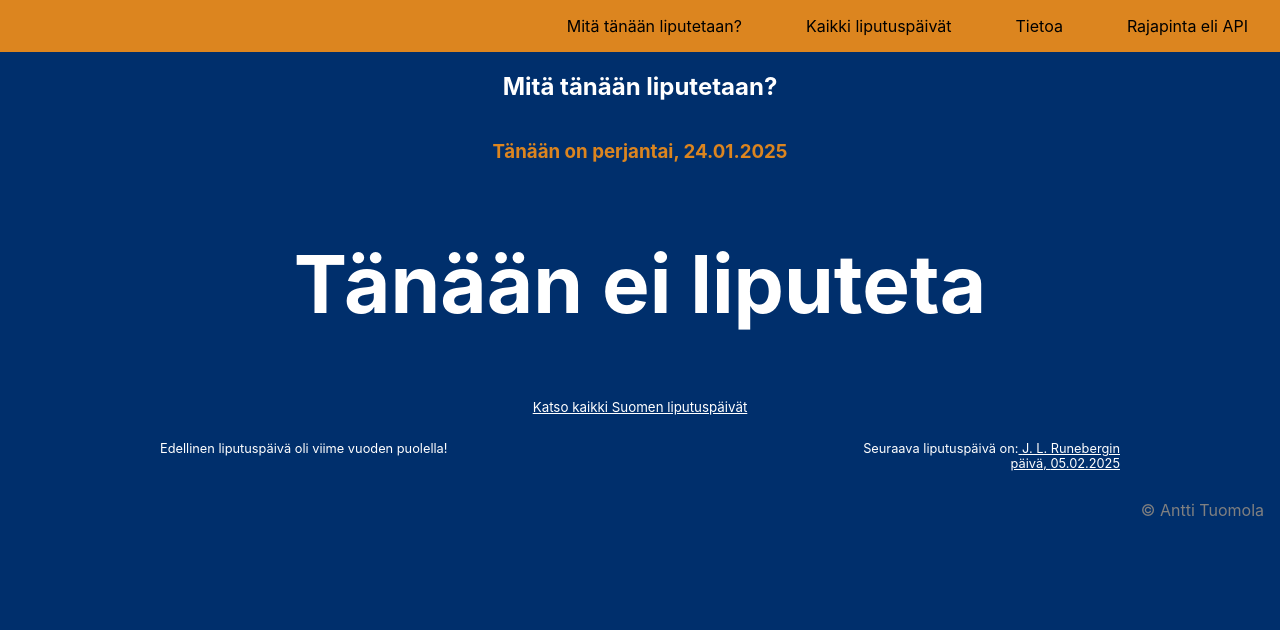
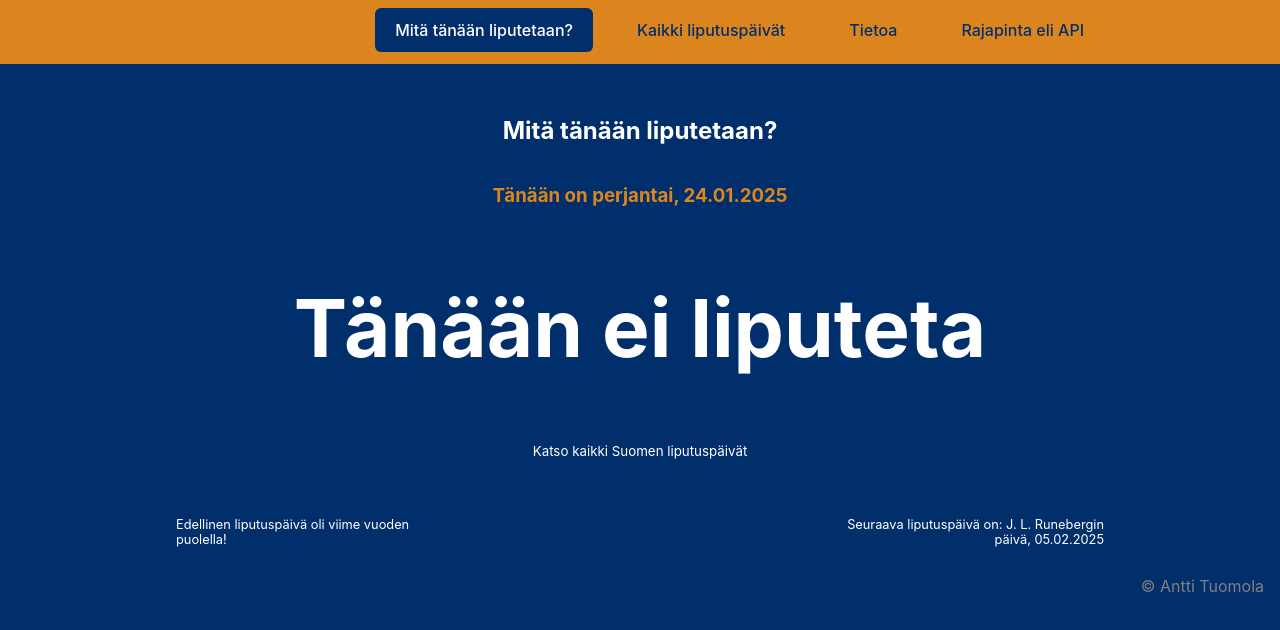
Before and after one commit to anttituomola/mita-tanaan-liputetaan, a Next.js app: page / in a window 1280 px wide. Shown: the top 630 px of the page. Built offline with nearby package versions, Linux system fonts and the light colour scheme.

Commit message:
Update dependencies, CSS updates, better mobile nav

```diff
--- a/components/Footer.js
+++ b/components/Footer.js
@@ -1,7 +1,22 @@
+import { useState, useEffect } from 'react'
+
 const Footer = () => {
-    return (
-      <div className="footer"><a href="https://anttituomola.fi" target="_blank" rel="noreferrer">© Antti Tuomola</a></div>
-    )
+  const [mounted, setMounted] = useState(false)
+
+  useEffect(() => {
+    setMounted(true)
+  }, [])
+
+  // Return a simple placeholder during server-side rendering
+  if (!mounted) {
+    return <div className="footer"></div>
   }
 
-  export default Footer
+  return (
+    <div className="footer">
+      <a href="https://anttituomola.fi" target="_blank" rel="noreferrer">© Antti Tuomola</a>
+    </div>
+  )
+}
+
+export default Footer
--- a/components/Navbar.js
+++ b/components/Navbar.js
@@ -1,17 +1,101 @@
 import Link from "next/link"
+import { useState, useEffect } from "react"
+import { useRouter } from "next/router"
 
 const Navbar = () => {
+    const [isOpen, setIsOpen] = useState(false)
+    const [mounted, setMounted] = useState(false)
+    const router = useRouter()
+
+    useEffect(() => {
+        setMounted(true)
+    }, [])
+
+    useEffect(() => {
+        // Close menu when route changes
+        setIsOpen(false)
+    }, [router.pathname])
+
+    const toggleMenu = () => {
+        setIsOpen(!isOpen)
+    }
+
+    const handleLinkClick = () => {
+        setIsOpen(false)
+    }
+
+    const isActive = (path) => {
+        if (path === '/' && router.pathname !== '/') {
+            return false
+        }
+        return router.pathname.startsWith(path)
+    }
+
+    // Only render the menu after client-side hydration
+    if (!mounted) {
+        return (
+            <div className="navArea">
+                <nav>
+                    <ul className="navbar">
+                        <li><Link href="/" className="link">Mitä tänään liputetaan?</Link></li>
+                        <li><Link href="/kaikkiSuomenLiputuspaivat" className="link">Kaikki liputuspäivät</Link></li>
+                        <li><Link href="/about" className="link">Tietoa</Link></li>
+                        <li><Link href="/rajapinta-api" className="link">Rajapinta eli API</Link></li>
+                    </ul>
+                </nav>
+            </div>
+        )
+    }
+
     return (
         <div className="navArea">
             <nav>
-                <ul className="navbar">
-                    <li><Link href="/">Mitä tänään liputetaan?</Link></li>
-                    <li><Link href="/kaikkiSuomenLiputuspaivat">Kaikki liputuspäivät</Link></li>
-                    <li><Link href="/about">Tietoa</Link></li>
-                    <li><Link href="/rajapinta-api">Rajapinta eli API</Link></li>
+                <button className="hamburger" onClick={toggleMenu} aria-label="Toggle menu">
+                    <span className={`hamburger-line ${isOpen ? 'open' : ''}`}></span>
+                    <span className={`hamburger-line ${isOpen ? 'open' : ''}`}></span>
+                    <span className={`hamburger-line ${isOpen ? 'open' : ''}`}></span>
+                </button>
+                <ul className={`navbar ${isOpen ? 'open' : ''}`}>
+                    <li>
+                        <Link
+                            href="/"
+                            className={isActive('/') ? 'active' : ''}
+                            onClick={handleLinkClick}
+                        >
+                            Mitä tänään liputetaan?
+                        </Link>
+                    </li>
+                    <li>
+                        <Link
+                            href="/kaikkiSuomenLiputuspaivat"
+                            className={isActive('/kaikkiSuomenLiputuspaivat') ? 'active' : ''}
+                            onClick={handleLinkClick}
+                        >
+                            Kaikki liputuspäivät
+                        </Link>
+                    </li>
+                    <li>
+                        <Link
+                            href="/about"
+                            className={isActive('/about') ? 'active' : ''}
+                            onClick={handleLinkClick}
+                        >
+                            Tietoa
+                        </Link>
+                    </li>
+                    <li>
+                        <Link
+                            href="/rajapinta-api"
+                            className={isActive('/rajapinta-api') ? 'active' : ''}
+                            onClick={handleLinkClick}
+                        >
+                            Rajapinta eli API
+                        </Link>
+                    </li>
                 </ul>
             </nav>
-        </div>)
+        </div>
+    )
 }
 
 export default Navbar
--- a/next.config.js
+++ b/next.config.js
@@ -1,6 +1,10 @@
 /** @type {import('next').NextConfig} */
 const nextConfig = {
   reactStrictMode: true,
+  swcMinify: false,
+  experimental: {
+    forceSwcTransforms: false
+  }
 }
 
 module.exports = nextConfig
--- a/pages/index.js
+++ b/pages/index.js
@@ -2,9 +2,12 @@ import dayjs from 'dayjs'
 import Link from 'next/link'
 import Head from 'next/head'
 import "dayjs/locale/fi"
-dayjs.locale("fi")
+import { useState, useEffect } from 'react'
 import { liputuspaivat } from '../liputuspaivat'
 
+dayjs.locale("fi")
+
+const getFlagDates = () => {
   const flagdates = []
   Object.values(liputuspaivat).forEach(day => {
     const today = dayjs().format("DD.MM.YYYY")
@@ -13,37 +16,38 @@ Object.values(liputuspaivat).forEach(day => {
       flagdates.push(day)
     }
   })
+  return flagdates
+}
 
-const allFlaggDates = () => {
+const getAllFlagDates = () => {
   const dates = Object.values(liputuspaivat).map(day => day)
   const sortedDates = dates.sort((a, b) => (a.date > b.date) ? 1 : -1)
   const today = dayjs()
-  // Find the next date from today
   const nextDate = sortedDates.find(date => dayjs(date.date).isAfter(today))
-  // Find all events before today
   const yesterday = today.subtract(1, 'day')
   const pastDates = sortedDates.filter(date => dayjs(date.date).isBefore(yesterday))
   const previousDate = pastDates[pastDates.length - 1]
   return { nextDate, previousDate }
 }
 
-allFlaggDates()
+export default function Home() {
+  const [mounted, setMounted] = useState(false)
+  const { nextDate, previousDate } = getAllFlagDates()
+  const flagdates = getFlagDates()
 
-let flagdate = ""
-if (flagdates.length > 0) {
-  flagdate = <>
-    <h3 className='white'>Tänään liputetaan, koska on</h3><h1 className='theDay'>{flagdates[0].name}</h1>
-    <p>{flagdates[0].description}</p>
-    <p><small>Lisätietoa ja lähde: <a href={flagdates[0].links[0]}>Wikipedia</a></small></p>
-  </>
-} else {
-  flagdate = <>
-    <h1>Tänään ei liputeta</h1>
-  </>
+  useEffect(() => {
+    setMounted(true)
+  }, [])
+
+  // Prevent hydration mismatch by rendering a simple loading state on server
+  if (!mounted) {
+    return (
+      <div className='container'>
+        <h2>Mitä tänään liputetaan?</h2>
+      </div>
+    )
   }
 
-export default function Home() {
-  const { nextDate, previousDate } = allFlaggDates()
   return (
     <>
       <Head>
@@ -51,13 +55,11 @@ export default function Home() {
         <link rel="shortcut icon" href="/favicon.ico" />
         <meta name="title" content="Mitä tänään liputetaan?" />
         <meta name="description" content="Katso, mikä liputuspäivä tänään on! Lista kaikista Suomen liputuspäivistä, lisätiedot ja Wikipedia-linkit!" />
-
         <meta property="og:type" content="website" />
         <meta property="og:url" content="https://mitatanaanliputetaan.vercel.app/" />
         <meta property="og:title" content="Mitä tänään liputetaan?" />
         <meta property="og:description" content="Katso, mikä liputuspäivä tänään on! Lista kaikista Suomen liputuspäivistä, lisätiedot ja Wikipedia-linkit!" />
         <meta property="og:image" content="mita_tanaan_liputetaan.png" />
-
         <meta property="twitter:card" content="summary_large_image" />
         <meta property="twitter:url" content="https://mitatanaanliputetaan.vercel.app/" />
         <meta property="twitter:title" content="Mitä tänään liputetaan?" />
@@ -70,18 +72,39 @@ export default function Home() {
       <div className='container'>
         <h2>Mitä tänään liputetaan?</h2>
         <h3>Tänään on {dayjs().format("dddd, DD.MM.YYYY")}</h3>
-        {flagdate}
+        {flagdates.length > 0 ? (
+          <>
+            <h3 className='white'>Tänään liputetaan, koska on</h3>
+            <h1 className='theDay'>{flagdates[0].name}</h1>
+            <p>{flagdates[0].description}</p>
+            <p><small>Lisätietoa ja lähde: <a href={flagdates[0].links[0]}>Wikipedia</a></small></p>
+          </>
+        ) : (
+          <h1>Tänään ei liputeta</h1>
+        )}
         <small><p><Link href="/kaikkiSuomenLiputuspaivat">Katso kaikki Suomen liputuspäivät</Link></p></small>
       </div>
       <div className='nearestDates'>
-        {previousDate ?
-        <p className='left'>Edellinen liputuspäivä oli:
-          <Link href={`/liputuspaivat/${previousDate.name}`}><a> {previousDate.name}, {dayjs(previousDate.date).format("DD.MM.YYYY")}</a></Link></p>
-        : <p className='left'>Edellinen liputuspäivä oli viime vuoden puolella!</p>
-        }
-        {nextDate ? <p className='right'>Seuraava liputuspäivä on:
-          <Link href={`/liputuspaivat/${nextDate.name}`}><a> {nextDate.name}, {dayjs(nextDate.date).format("DD.MM.YYYY")}</a></Link></p>
-          : <p className='right'>Seuraava liputuspäivä on ensi vuonna!</p>}
+        {previousDate ? (
+          <p className='left'>
+            Edellinen liputuspäivä oli:{' '}
+            <Link href={`/liputuspaivat/${previousDate.name}`}>
+              {previousDate.name}, {dayjs(previousDate.date).format("DD.MM.YYYY")}
+            </Link>
+          </p>
+        ) : (
+          <p className='left'>Edellinen liputuspäivä oli viime vuoden puolella!</p>
+        )}
+        {nextDate ? (
+          <p className='right'>
+            Seuraava liputuspäivä on:{' '}
+            <Link href={`/liputuspaivat/${nextDate.name}`}>
+              {nextDate.name}, {dayjs(nextDate.date).format("DD.MM.YYYY")}
+            </Link>
+          </p>
+        ) : (
+          <p className='right'>Seuraava liputuspäivä on ensi vuonna!</p>
+        )}
       </div>
     </>
   )
--- a/styles/globals.css
+++ b/styles/globals.css
@@ -18,17 +18,20 @@ body {
 
 a {
   color: inherit;
+  text-decoration: none;
 }
 
 * {
   box-sizing: border-box;
 }
+
 .container {
   display: flex;
   flex-direction: column;
   align-items: center;
   max-width: 960px;
   margin: 0 auto;
+  padding: 2rem 1rem;
 }
 
 .container2 {
@@ -63,6 +66,7 @@ h3 {
   font-size: 0.8em;
   justify-content: space-between;
   margin: auto auto 0 auto;
+  padding: 0 1rem;
 }
 
 .nearestDates > p {
@@ -77,6 +81,7 @@ h3 {
 .theDay {
   margin: 0;
 }
+
 .white {
   color: white;
 }
@@ -85,31 +90,87 @@ h3 {
   background-color: #dc851fff;
   margin-top: 0;
   width: 100%;
+  position: relative;
+  min-height: 64px;
+}
+
+.navArea nav {
+  max-width: 960px;
+  margin: 0 auto;
+  padding: 0 1rem;
+  position: relative;
 }
 
 ul {
   margin: 0;
 }
 
-.navArea a {
-  text-decoration: none;
-  display: block;
-  padding: 1em;
-  border-radius: 5px;
-}
-
-.navArea a:hover {
-  color: white;
-}
-
 .navbar {
   display: flex;
   list-style: none;
   justify-content: flex-end;
-  gap: 2em;
-  margin-right: 1em;
-  color: black;
-  text-decoration: none;
+  gap: 1.5rem;
+  margin: 0;
+  padding: 0.5rem 0;
+}
+
+.navbar li a {
+  display: block;
+  padding: 0.75rem 1.25rem;
+  border-radius: 6px;
+  color: #002f6cff;
+  font-weight: 500;
+  transition: all 0.2s ease-in-out;
+  background-color: transparent;
+}
+
+.navbar li a:hover {
+  background-color: rgba(0, 47, 108, 0.1);
+  color: #002f6cff;
+}
+
+.navbar li a.active {
+  background-color: #002f6cff;
+  color: #ffffff;
+}
+
+.navbar li a.active:hover {
+  background-color: #002f6cff;
+  color: #ffffff;
+  opacity: 0.9;
+}
+
+.hamburger {
+  display: none;
+  flex-direction: column;
+  justify-content: space-around;
+  width: 2.5rem;
+  height: 2.5rem;
+  background-color: rgba(0, 47, 108, 0.1);
+  border: none;
+  cursor: pointer;
+  padding: 0.5rem;
+  position: absolute;
+  right: 1rem;
+  top: 0.75rem;
+  z-index: 10;
+  border-radius: 6px;
+  transition: background-color 0.2s ease-in-out;
+}
+
+.hamburger:hover {
+  background-color: rgba(0, 47, 108, 0.2);
+}
+
+.hamburger-line {
+  width: 1.5rem;
+  height: 0.175rem;
+  background-color: #002f6cff;
+  transition: all 0.3s linear;
+  position: relative;
+  transform-origin: 1px;
+  display: block;
+  border-radius: 2px;
 }
 
 .footer {
@@ -131,15 +192,68 @@ ul {
     overflow-wrap: anywhere;
     margin-block-end: 0px;
   }
-  .container, .nearestDates {
-    margin: 1em;
+  .container {
+    margin: 0;
+  }
+  .nearestDates {
+    margin: 2rem 0;
   }
 }
-@media screen and (max-width: 400px) {
+
+@media screen and (max-width: 768px) {
+  .hamburger {
+    display: flex;
+  }
+
   .navbar {
-    gap: 0em;
     flex-direction: column;
+    align-items: stretch;
+    position: absolute;
+    top: 0;
+    right: -100%;
+    height: auto;
+    background-color: #dc851fff;
+    padding: 4rem 1rem 1rem 1rem;
     margin: 0;
-    padding: 0;
+    transition: right 0.3s ease-in-out;
+    width: 100%;
+    max-width: 300px;
+    box-shadow: -2px 0 5px rgba(0, 0, 0, 0.1);
+  }
+
+  .navbar li {
+    width: 100%;
+  }
+
+  .navbar li a {
+    padding: 0.75rem 1.25rem;
+    width: 100%;
+    background-color: rgba(0, 47, 108, 0.1);
+    margin: 0.25rem 0;
+  }
+
+  .navbar li a:hover {
+    background-color: rgba(0, 47, 108, 0.2);
+  }
+
+  .navbar li a.active {
+    background-color: #002f6cff;
+    color: #ffffff;
+  }
+
+  .navbar.open {
+    right: 0;
+  }
+
+  .hamburger-line.open:nth-child(1) {
+    transform: rotate(45deg);
+  }
+
+  .hamburger-line.open:nth-child(2) {
+    opacity: 0;
+  }
+
+  .hamburger-line.open:nth-child(3) {
+    transform: rotate(-45deg);
   }
 }
```
Also changed, not shown: package.json (+6 -6 lines), pages/kaikkiSuomenLiputuspaivat.js (+4 -5 lines), pages/liputuspaivat/[liputuspaiva].js (+28 -16 lines), pages/rajapinta-api.js (+7 -10 lines), 1 other file (tests, documents, lock files or other folders). Lines whose indentation alone changed are shown as unchanged.
